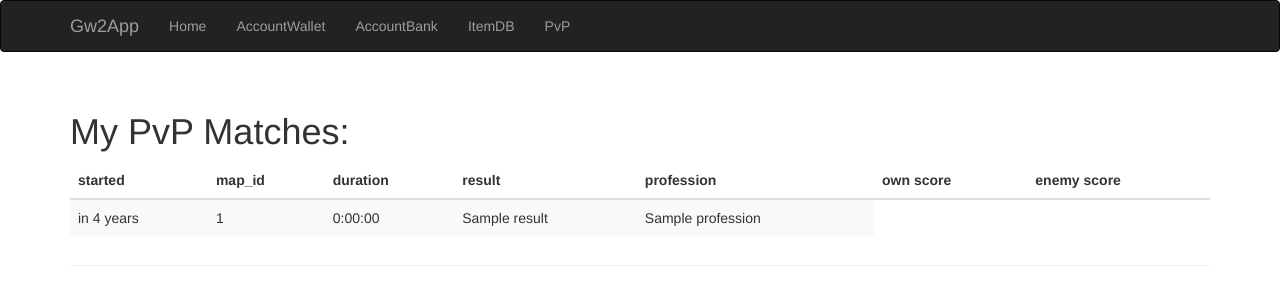
After one commit to frenos/gw2app, a Python web app: template app/templates/pvp_matches.html in a window 1280 px wide. The commit adds this page. Shown: the top 305 px of the page. Run offline with Jinja, Linux system fonts and the light colour scheme; the template is opened without the code that fills it: most values are stand-ins (such as "Sample title", 1, 10 or a date in 2020); some libraries are stand-ins or nearby versions.

Commit message:
-add view and template for pvp-matches

```diff
--- a/app/extensions.py
+++ b/app/extensions.py
@@ -10,6 +10,6 @@ from flask_bootstrap import Bootstrap
 
 bootstrap = Bootstrap()
 
-from config import base_config
+from config import dev_config
 
-config = base_config
+config = dev_config
--- a/app/templates/base.html
+++ b/app/templates/base.html
@@ -26,6 +26,7 @@
                     <li><a href="{{ url_for('mainsite.accountWallet') }}">AccountWallet</a></li>
                     <li><a href="{{ url_for('mainsite.accountBank') }}">AccountBank</a></li>
                     <li><a href=" {{ url_for('mainsite.items') }}">ItemDB</a></li>
+                    <li><a href="{{ url_for('mainsite.pvpMatches') }}">PvP</a></li>
                 </ul>
             </div>
         </div>
--- /dev/null
+++ b/app/templates/pvp_matches.html
@@ -0,0 +1,49 @@
+{% extends "base.html" %}
+
+{% block title %}Gw2App - PvP Matches{% endblock %}
+
+{% block page_content %}
+    <div class="page-header">
+        <h1>My PvP Matches:</h1>
+
+        <table class="table table-hover table-striped">
+            <thead>
+            <tr>
+                <th>started</th>
+                <th>map_id</th>
+                <th>duration</th>
+                <th>result</th>
+                <th>profession</th>
+                <th>own score</th>
+                <th>enemy score</th>
+            </tr>
+            </thead>
+            <tbody>
+            {% for match in matches %}
+                {% if match.result == 'Victory' %}
+                    <tr class="success">
+                        {% elif match.result == 'Defeat' %}
+                    <tr class="danger">
+                        {% else %}
+                    <tr>
+                {% endif %}
+            <td> {{ moment(match.started).fromNow(refresh=true) }}</td>
+            <td> {{ match.map_id }}</td>
+            <td> {{ match.ended - match.started }}</td>
+            <td> {{ match.result }}</td>
+            <td> {{ match.profession }}</td>
+            {% if match.team == 'Blue' %}
+                <td>{{ match.score_blue }}</td>
+                <td>{{ match.score_red }} </td>
+            {% elif match.team == 'Red' %}
+                <td>{{ match.score_red }}</td>
+                <td>{{ match.score_blue }}</td>
+            {% endif %}
+            </tr>
+            {% endfor %}
+            </tbody>
+        </table>
+
+    </div>
+
+{% endblock %}
```
Also changed, not shown: app/mainsite/views.py (+17 -9 lines).
